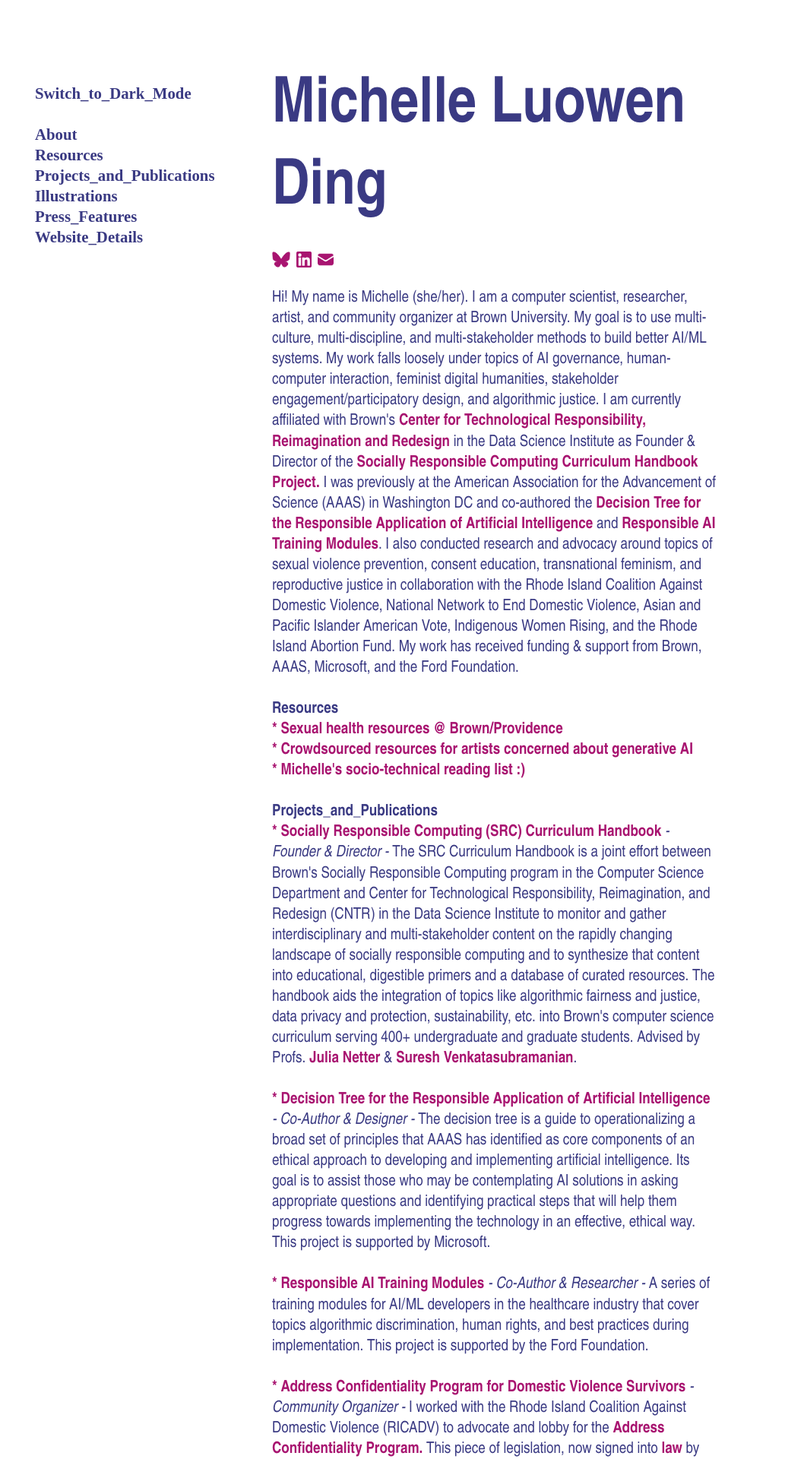
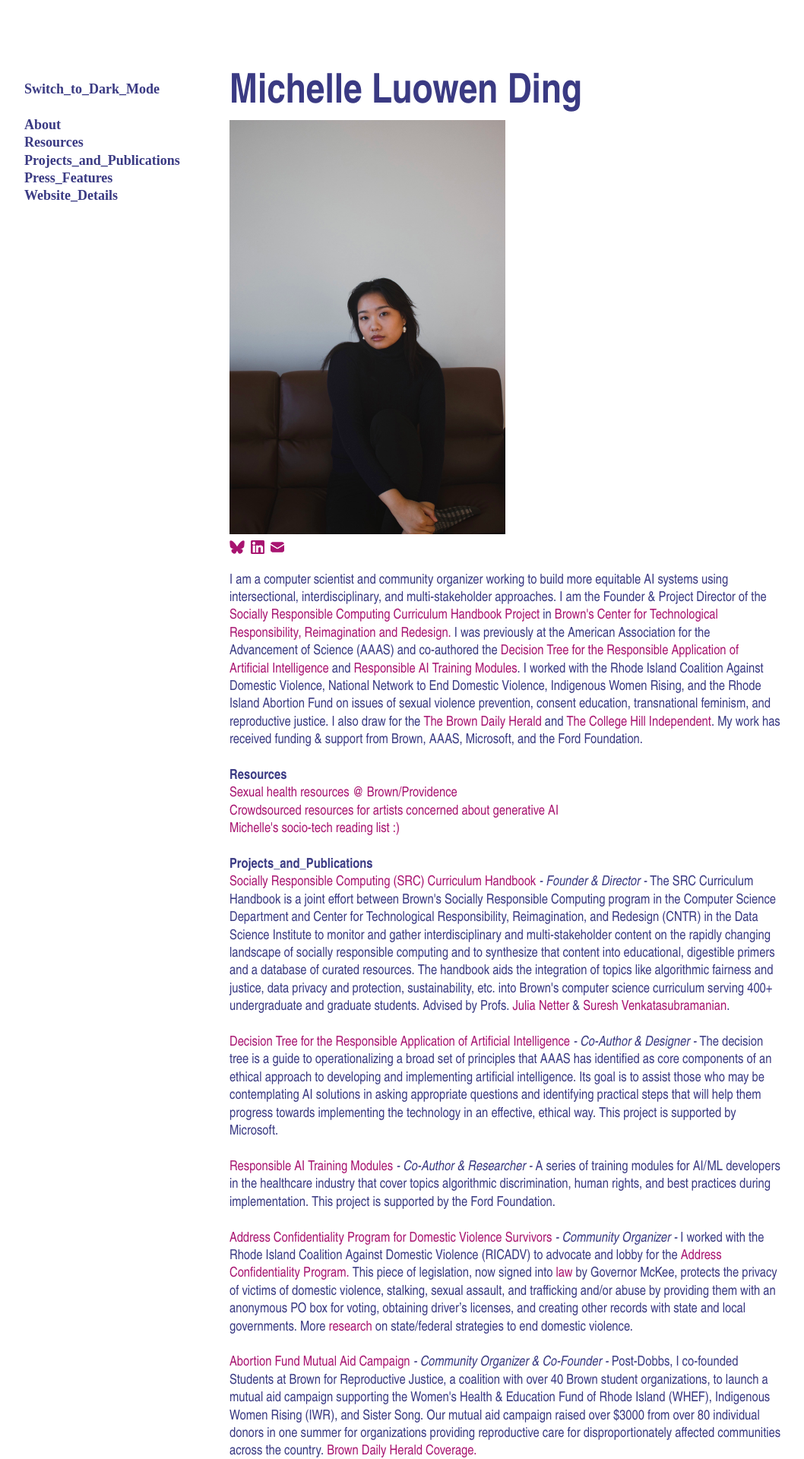
Before and after one commit to michelle-ding/michelle-ding.github.io, a React (Create React App) app: page / in a window 1280 px wide. Shown: the top 1920 px of the page at 76% size, without its empty margins (146-1204 px from the left). Built offline with nearby package versions, Linux system fonts and the light colour scheme; the HTML template or start-up script is replaced by a standard one.

Commit message:
Dec edits

```diff
--- a/src/Body.tsx
+++ b/src/Body.tsx
@@ -20,6 +20,7 @@
 import darkMail from './images/darkmail.png'
 import darklinkedin from './images/darklinkedin.png'
 import darkbluesky from './images/darkbsk.png'
+import michelle from './images/michelle_ding_portrait.jpg'
 function welcome(){
     return (
         <div className="welcome" id="About">
@@ -46,42 +47,52 @@
         </div>
     )
 }
-function bio(logoval:boolean){
-    const aaas="https://www.aaas.org/ai2/projects/decision-tree-practitioners?utm_content=bufferbcf16&utm_medium=social&utm_source=linkedin.com&utm_campaign=buffer"
+
+function about_text(){
     return(
-        <div >
-            <b id="header">
-                <div className="iconcontainer">
-                {icons(logoval)}
-                </div></b>
-                <br></br>
-            Hi! My name is Michelle (she/her).
-            I am a computer scientist, researcher, artist, and community organizer at Brown University.
-            My goal is to use multi-culture, multi-discipline, and multi-stakeholder methods
-            to build better AI/ML systems. My work falls loosely under topics of
-            AI governance, human-computer interaction, feminist digital humanities,
-            stakeholder engagement/participatory design,
-            and algorithmic justice.
-            I am currently affiliated with Brown's {" "}
-            <a id="ref" href="https://cntr.brown.edu/" target="_blank">Center for Technological Responsibility, Reimagination and Redesign</a>{" "}
-            in the Data Science Institute as Founder & Director of the {" "}
-            <a id="ref" href="https://cntr.brown.edu/projects#socially-responsible-computing-src-curriculum-handbook" target="_blank">Socially Responsible Computing Curriculum Handbook Project.</a>{" "}
-            I was previously at the
+        <div id="about_text">
+I am a computer scientist and community organizer
+            working to build more equitable AI systems using intersectional, interdisciplinary, and multi-stakeholder approaches.
+            I am the Founder & Project Director of the {" "}
+            <a id="ref" href="https://cntr.brown.edu/projects#socially-responsible-computing-src-curriculum-handbook" target="_blank">Socially Responsible Computing Curriculum Handbook Project</a>{" "}
+             in {" "}
+            <a id="ref" href="https://cntr.brown.edu/" target="_blank">Brown's Center for Technological Responsibility, Reimagination and Redesign.</a>{" "}
+           I was previously at the
            American Association for the Advancement of Science (AAAS)
-            in Washington DC and co-authored the {" "}
+           and co-authored the {" "}
             <a id="ref" href="https://www.aaas.org/ai2/projects/framework-practitioners" target="_blank">Decision Tree for the Responsible Application
                 of Artificial Intelligence</a> and {" "}
                 <a id="ref" href="https://www.aaas.org/ai2/projects/ethics/public-interest-training/modules" target="_blank">Responsible AI Training Modules
                </a>.
-            I also conducted research and advocacy around topics of sexual violence prevention, consent education,
-            transnational feminism, and reproductive justice
-            in collaboration with the {" "}
+            I worked with the
             Rhode Island Coalition Against Domestic Violence,
             National Network to End Domestic Violence,
-            Asian and Pacific Islander American Vote,
+
             Indigenous Women Rising,
-            and the Rhode Island Abortion Fund.
+            and the Rhode Island Abortion Fund on issues of sexual violence prevention, consent education,
+            transnational feminism, and reproductive justice. I also draw for the {" "}
+            <a id="ref" href="https://www.browndailyherald.com/staff/michelle-ding" target="_blank">
+                The Brown Daily Herald
+                </a>
+            {" "} and {" "}
+            <a id="ref" href="https://www.theindy.org/illustrator=Michelle%20L%20Ding" target="_blank">
+                The College Hill Independent</a>.
             My work has received funding & support from Brown, AAAS, Microsoft, and the Ford Foundation.
+        </div>
+    )
+}
+function bio(logoval:boolean){
+    const aaas="https://www.aaas.org/ai2/projects/decision-tree-practitioners?utm_content=bufferbcf16&utm_medium=social&utm_source=linkedin.com&utm_campaign=buffer"
+    return(
+        <div id="bio">
+            <b id="header">
+                {portrait()}
+                <div className="iconcontainer">
+                {icons(logoval)}
+                </div>
+            </b>
+            <br></br>
+            {about_text()}
         </div>
     )
 }
@@ -114,7 +125,7 @@
 
 function formatPress(link: string, title: string, source: string, date: string){
     return(
-        <div>
+        <div id="press">
             <a id="ref" href={link} target="_blank">
                 "{title}", <i>{source}</i>, {date}
             </a>
@@ -133,14 +144,14 @@
         <div id="Press">
             <b id="header">{'Press_Features'}</b>
             {formatPress(aaasinterview, "A Summer of Science: AAAS 2023 Summer Interns’ Stories", "American Association for the Advancement of Science", "August 7, 2023")}
-            <br></br>
+
             {formatPress(esvroundtable, "End Sexual Violence at Brown hosts nonprofit roundtable to address survivor support, advocacy",
              bdh, "May 3, 2023")}
-             <br></br>
+
              {formatPress(titleix, "Sexual misconduct reports increased 52% in 2021-22 academic year", bdh, "November 16, 2022")}
-            <br></br>
+
             {formatPress(brunobrief, "The Bruno Brief: Diving into advocacy around sexual assault on campus", bdh, "November 14, 2022")}
-            <br></br>
+
             {formatPress(esvinterview, "‘An ongoing effort’: looking into past, present, future of sexual assault activism at Brown", bdh, "November 3, 2022")}
         </div>
     )
@@ -165,7 +176,7 @@
     return(
         <div id="Illustrations">
             <b id="header">{'Illustrations'}</b>
-            <div id="ilocontainer">
+            {/* <div id="ilocontainer">
                 <a id="iloa" href="https://www.browndailyherald.com/article/2023/09/u-community-discusses-integration-of-ai-into-academic-points-to-opportunities-for-innovation" target="_blank">
                 <img id="ilos" src={chatgpt} alt="Michelle Ding Illustration of Chat GPT for the Brown Daily Herald"></img>
                 </a>
@@ -175,17 +186,16 @@
                 <a id="iloa" href="https://www.browndailyherald.com/article/2023/03/ucs-gsc-work-to-install-menstrual-product-dispensers-in-university-bathrooms" target="_blank">
                 <img id="ilos" src={menstrual} alt="Michelle Ding Illustration of Free Menstrual Products for the Brown Daily Herald"></img>
                 </a>
-            </div>
+            </div> */}
             <br></br>
-            See full portfolio of illustrations for {" "}
+            I also occasionally draw for the {" "}
             <a id="ref" href="https://www.browndailyherald.com/staff/michelle-ding" target="_blank">
-                The Brown Daily Herald
+                The Brown Daily Herald,
                 </a>
-            {" "} & {" "}
+            {" "}
             <a id="ref" href="https://www.theindy.org/illustrator=Michelle%20L%20Ding" target="_blank">
                 The College Hill Independent</a> and a {" "}
-                <a id="ref" href="https://drive.google.com/file/d/1aV5bFFcT_OxtKoGDqQZrdy5K9LCie4qH/preview" target="_blank">digital art collection</a>
-                 {" "}on the Atlanta Spa Shootings.
+                <a id="ref" href="https://drive.google.com/file/d/1aV5bFFcT_OxtKoGDqQZrdy5K9LCie4qH/preview" target="_blank">Visual Essay on the Atlanta Spa Shootings.</a>
         </div>
     )
 }
@@ -204,7 +214,7 @@
         <div id="projects_and_publications">
             <b id="header">{'Projects_and_Publications'}</b>
             <br></br>
-            <a id="ref" href={src} target="_blank">* Socially Responsible Computing (SRC) Curriculum Handbook</a>
+            <a id="ref" href={src} target="_blank">Socially Responsible Computing (SRC) Curriculum Handbook</a>
             <i> - Founder & Director - </i>
             The SRC Curriculum Handbook is a joint effort between
             Brown's Socially Responsible Computing program in the Computer Science Department
@@ -224,7 +234,7 @@
                 Suresh Venkatasubramanian
                     </a>.
             <br></br><br></br>
-            <a id="ref" href={decisiontree} target="_blank">* Decision Tree for the Responsible Application
+            <a id="ref" href={decisiontree} target="_blank">Decision Tree for the Responsible Application
                 of Artificial Intelligence</a>
                 <i> - Co-Author & Designer - </i> The decision tree is a guide to operationalizing a broad set of
                 principles that AAAS has identified as core components of an
@@ -233,7 +243,8 @@
                   practical steps that will help them progress towards implementing the technology
                   in an effective, ethical way. This project is supported by Microsoft.
                   <br></br><br></br>
-                  <a id="ref" href="https://www.aaas.org/ai2/projects/ethics/public-interest-training/modules" target="_blank">* Responsible AI Training Modules
+                  <a id="ref" href="https://www.aaas.org/ai2/projects/ethics/public-interest-training/modules" target="_blank">
+                    Responsible AI Training Modules
                </a>
                 <i> - Co-Author & Researcher - </i> A series of training modules for
                 AI/ML developers in the healthcare industry that cover topics algorithmic discrimination,
@@ -247,7 +258,7 @@
                 As word embeddings form the foundation of language models, the exhibit also acts as
                 a broader exploration of unseen labor behind modern AI technology.
             <br></br><br></br> */}
-            <a id="ref" href="https://ricadv.org/policy/" target="_blank">* Address Confidentiality Program for Domestic Violence Survivors</a>
+            <a id="ref" href="https://ricadv.org/policy/" target="_blank">Address Confidentiality Program for Domestic Violence Survivors</a>
                 <i> - Community Organizer - </i>
                 I worked with the Rhode Island Coalition Against Domestic Violence (RICADV) to advocate
                 and lobby for the <a id="ref" target="_blank" href="https://www.sos.ri.gov/AddressConfidentialityProgram">Address Confidentiality Program.</a>{" "} This piece of legislation,
@@ -259,7 +270,7 @@
                     research</a>{" "}on state/federal strategies to end domestic violence.
             <br></br><br></br>
             <a id="ref" href="https://www.gofundme.com/f/students-brown-for-reproductive-justice" target="_blank">
-                * Abortion Fund Mutual Aid Campaign</a>
+                Abortion Fund Mutual Aid Campaign</a>
                 <i> - Community Organizer & Co-Founder - </i>
                 Post-Dobbs, I co-founded Students at Brown for Reproductive Justice, a coalition with
              over 40 Brown student organizations, to launch a mutual aid campaign supporting the Women's Health & Education Fund of Rhode Island (WHEF),
@@ -322,7 +333,7 @@
             <br></br>
             Website colors tested using <a target="_blank" id="ref" href="https://accessible-colors.com/">Accessible Colors</a>
             <br></br>
-            Last updated November 2024
+            Last updated December 2024
 
         </div>
     )
@@ -334,17 +345,17 @@
             <b id="header">{'Resources'}</b>
             <br></br>
             <a target="_blank" id="ref" href="https://docs.google.com/spreadsheets/d/1gFWBW6Rpf4hPpQjtSzE5BQq8XuPLcz6yEx2yB5_uCjY/edit?usp=sharing">
-                * Sexual health resources @ Brown/Providence</a>
+                Sexual health resources @ Brown/Providence</a>
                 <br></br>
             <a target="_blank" id="ref" href="https://docs.google.com/spreadsheets/d/1XL17SFOEy12K_yALJxL9mgCyD2IAn6MTO9eB6iyb05c/edit?usp=sharing">
-                * Crowdsourced resources for artists concerned about generative AI</a>
+                Crowdsourced resources for artists concerned about generative AI</a>
                 {/* <br></br>
                 <a target="_blank" id="ref" href="https://docs.google.com/spreadsheets/d/1eiZKnNeeQlvr4NaVOwCfhpNAaEr7lp-kELyvfjCZS64/edit?usp=sharing">
                 * Ways to turn off AI training on platforms</a> */}
                 <br></br>
 
                 <a target="_blank" id="ref" href="https://www.goodreads.com/review/list/181978928-michelle?order=d&shelf=michelles-sociotech-recs">
-                * Michelle's socio-technical reading list :)</a>
+                Michelle's socio-tech reading list :)</a>
 
         </div>
     )
@@ -354,11 +365,17 @@
     logoval: boolean;
 
 }
+
+function portrait(){
+    return(
+        <img id="portrait" src={michelle} alt="Michelle Ding Portrait Dec 2024"></img>
+    )
+}
 export default function Body({ logoval }: BodyProps){
     return(
         <div className="text">
             {welcome()}
-            <br></br>
+            {/* <br></br> */}
             {bio(logoval)}
             <br></br>
             {resources()}
@@ -369,8 +386,8 @@
             {technicalSkills()} */}
             {/* <br></br>
             {teaching()} */}
-            <br></br>
-            {ilo()}
+            {/* <br></br>
+            {ilo()} */}
             <br></br>
             {pressAndPub()}
 
--- a/src/Nav.tsx
+++ b/src/Nav.tsx
@@ -8,7 +8,7 @@
         <li><a href="#About">About</a></li>
         <li><a href="#Resources">Resources</a></li>
         <li><a href="#projects_and_publications">Projects_and_Publications</a></li>
-        <li><a href="#Illustrations">Illustrations</a></li>
+        {/* <li><a href="#Illustrations">Illustrations</a></li> */}
         <li><a href="#Press">Press_Features</a></li>
         <li><a href="#WebsiteDetails">Website_Details</a></li>
       </ul>
@@ -37,6 +37,7 @@
         {logoval ? "Switch_to_Dark_Mode" : "Switch_to_Light_Mode"}
       </div>
       {navcontent()}
+
     </div>
   );
 }
--- a/src/styles/App.css
+++ b/src/styles/App.css
@@ -2,6 +2,12 @@
   --bg:white;
   --text:#3a3a83;
   --other:#A81470;
+  --body_size: 18px;
+  --header_size:54px;
+  --body_size_phone: 12px;
+  --header_size_phone:32px;
+  --portrait_width:50%;
+  --portrait_width_phone:80%;
 }
 
 .dark-theme{
@@ -22,8 +28,7 @@
 }
 
 #togglecont:hover{
-  color: var(--bg);
-  background-color: var(--text);
+  text-decoration: underline;
 }
 
 .container{
@@ -39,7 +44,7 @@
 .navtext{
   color: var(--text);
   text-align: left;
-  font-size: 1.3em;
+  font-size: var(--body_size);
   margin-top: 1em;
   margin-left: 5em;
   font-weight: bold;
@@ -67,18 +72,17 @@
 }
 
 .navtext a:hover{
-  color: var(--bg);
-  background-color: var(--text);
-  text-decoration: none;
+  text-decoration: underline;
 
 }
 
 .text{
   margin-left: 20em;
-  margin-right: 5em;
+  margin-right: 1em;
   color: var(--text);
+  font-weight:500;
   text-align: left;
-  font-size: 1.3em;
+  font-size: var(--body_size);
   margin-bottom: auto;
   max-width: 100%;
   line-height:1.3em;
@@ -89,32 +93,23 @@
   text-decoration: var(--text) none;
   /* color: var(--text); */
   color: var(--other);
-  font-weight: bold;
+  font-weight: none;
 }
 
 #ref:hover:hover{
   flex: 4;
-  color: var(--bg);
-  background-color: var(--other);
-  text-decoration: none
+  text-decoration: underline
 }
-
 .contact span{
   padding-right: 10px
 }
+
 .welcome{
-  font-size: 4em;
-  font-weight: bold;
+  font-size: var(--header_size);
+  font-weight: 700;
   line-height: 1.3em;
   text-align: left;
-
 }
-
-/* .welcome span:hover{
-  color: var(--bg);
-  background-color: var(--text);
-  text-decoration: none;
-} */
 
 #ilocontainer{
   display: flex;
@@ -162,6 +157,11 @@
   height: 40vmin;
   pointer-events: none;
 }
+#portrait{
+  width: var(--portrait_width);
+  height: auto;
+
+}
 
 @media (prefers-reduced-motion: no-preference) {
   .App-logo {
@@ -186,7 +186,7 @@
   .navtext{
     color: var(--text);
     text-align: left;
-    font-size: 2em;
+    font-size: var(--body_size_phone);
     margin-top: 0em;
     margin-right:0;
     font-weight: bold;
@@ -197,14 +197,14 @@
 
 
   .text{
+    font-size:var(--body_size_phone);
     display:block;
     margin-left: auto;
     margin-right:auto;
     color: var(--text);
     text-align: left;
-    font-size: 1em;
     max-width: 90%;
-    font-family: Arial Narrow, sans-serif
+    font-family: Arial Narrow, sans-serif;
   }
 
 
@@ -221,16 +221,25 @@
     color: var(--other);
 
   }
-  text #ref{
+  .text #ref{
     text-decoration: underline;
   }
 
   .welcome{
-    font-size: 4em;
+    font-size: var(--header_size_phone);
     font-weight: bold;
     line-height: 1.3em;
     text-align: left;
     font-family: Arial Narrow, sans-serif
 
   }
+
+  #portrait{
+    width: var(--portrait_width_phone);
+    height: auto;
+  }
+
+  #press{
+    padding-bottom:1em;
+  }
 }
```
Also changed, not shown: src/images/michelle_ding_portrait.jpg (added).
